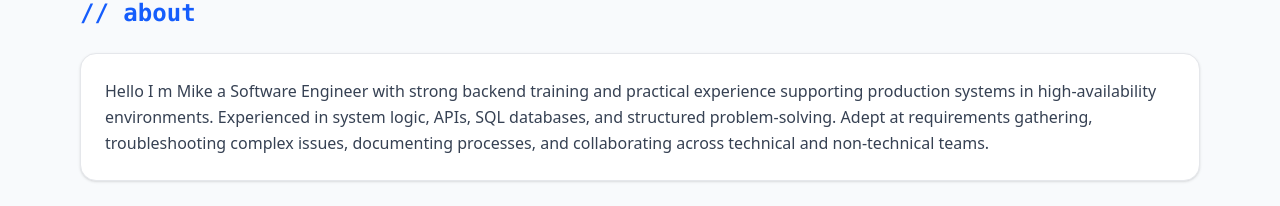
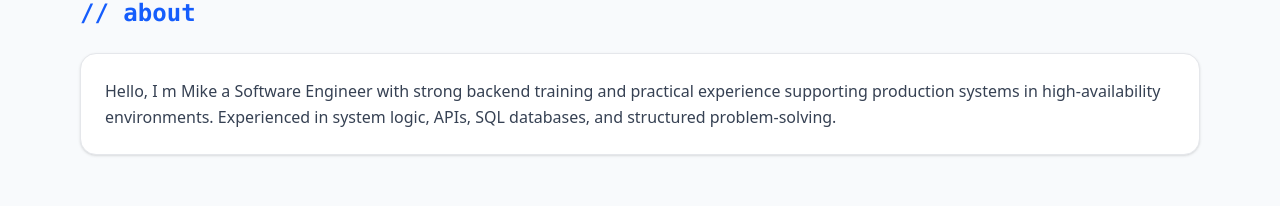
Before and after one commit to 001-sketch/Resume, a Next.js app: page / in a window 1280 px wide. Shown: the part 570-776 px from the top of the page. Built offline with nearby package versions, Linux system fonts and the light colour scheme.

Commit message:
Update portfolio-hero.tsx

```diff
--- a/components/ui/portfolio-hero.tsx
+++ b/components/ui/portfolio-hero.tsx
@@ -223,10 +223,9 @@ export default function PortfolioHero() {
           </h2>
           <div className="bg-white dark:bg-gray-900 rounded-2xl border border-gray-200 dark:border-gray-800 p-6 shadow-sm">
             <p className="text-gray-700 dark:text-gray-300 leading-relaxed">
-             Hello I m Mike a Software Engineer with strong backend training and practical experience supporting
+             Hello, I m Mike a Software Engineer with strong backend training and practical experience supporting
               production systems in high-availability environments. Experienced in system logic, APIs, SQL databases,
-              and structured problem-solving. Adept at requirements gathering, troubleshooting complex issues,
-              documenting processes, and collaborating across technical and non-technical teams.
+              and structured problem-solving.
             </p>
           </div>
         </section>
```
